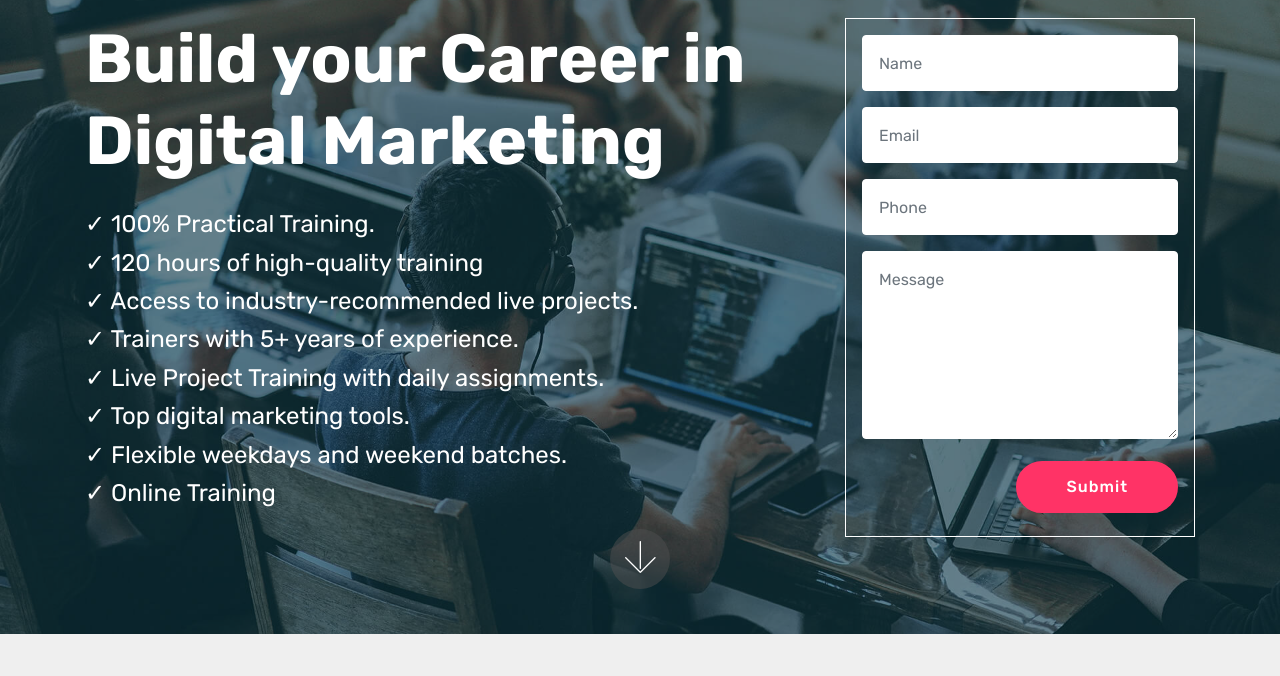
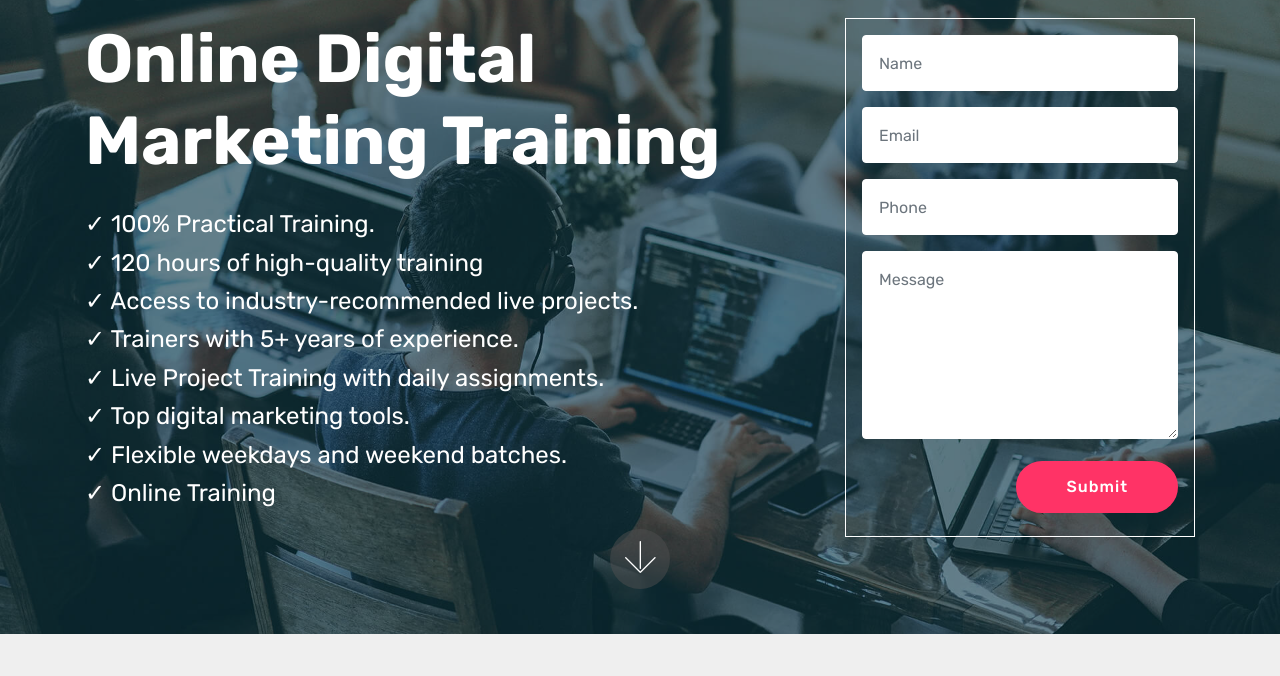
Before and after one commit to ajay1539/JustResults, a plain HTML site: page index.html in a window 1280 px wide. Shown: the part 72-748 px from the top of the page. Drawn offline with Linux system fonts and the light colour scheme; files whose address does not match are found by name.

Commit message:
Update index.html

```diff
--- a/index.html
+++ b/index.html
@@ -78,7 +78,7 @@ height="0" width="0" style="display:none;visibility:hidden"></iframe></noscript>
     <div class="container align-right">
         <div class="row">
             <div class="mbr-white col-lg-8 col-md-7 content-container">
-                <h1 class="mbr-section-title mbr-bold pb-3 mbr-fonts-style display-1">Build your Career in Digital Marketing</h1>
+                <h1 class="mbr-section-title mbr-bold pb-3 mbr-fonts-style display-1">Online Digital Marketing Training</h1>
                 <p class="mbr-text pb-3 mbr-fonts-style display-5">✓ 100% Practical Training.
 <br>✓ 120 hours of high-quality training
 <br>✓ Access to industry-recommended live projects.
```
